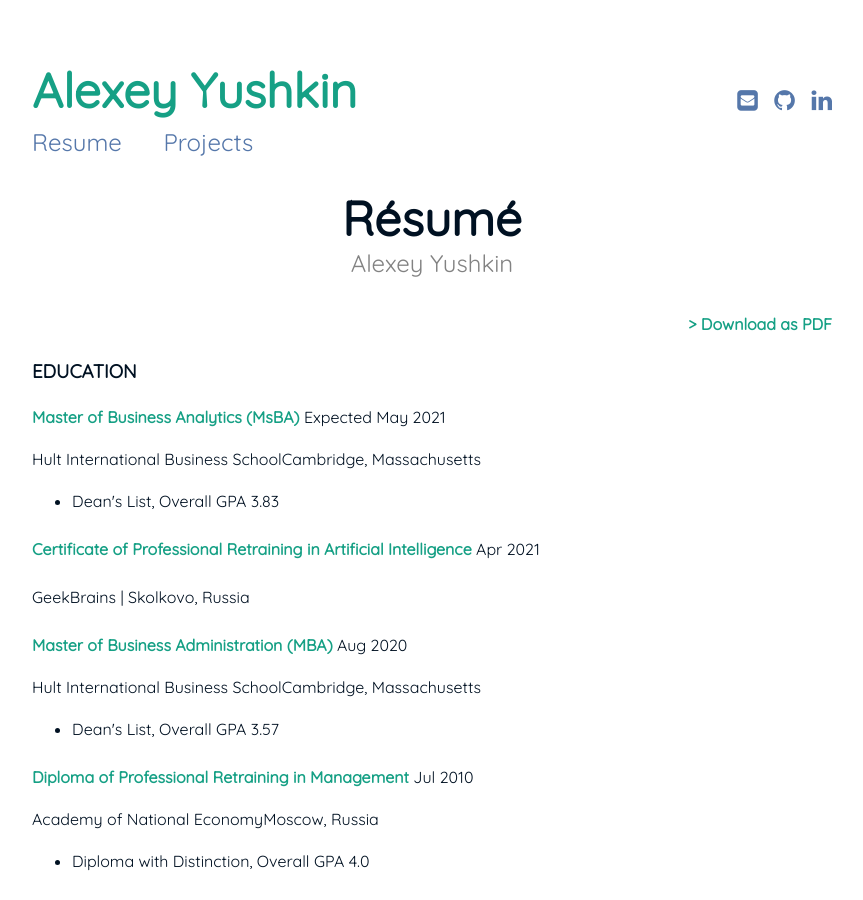
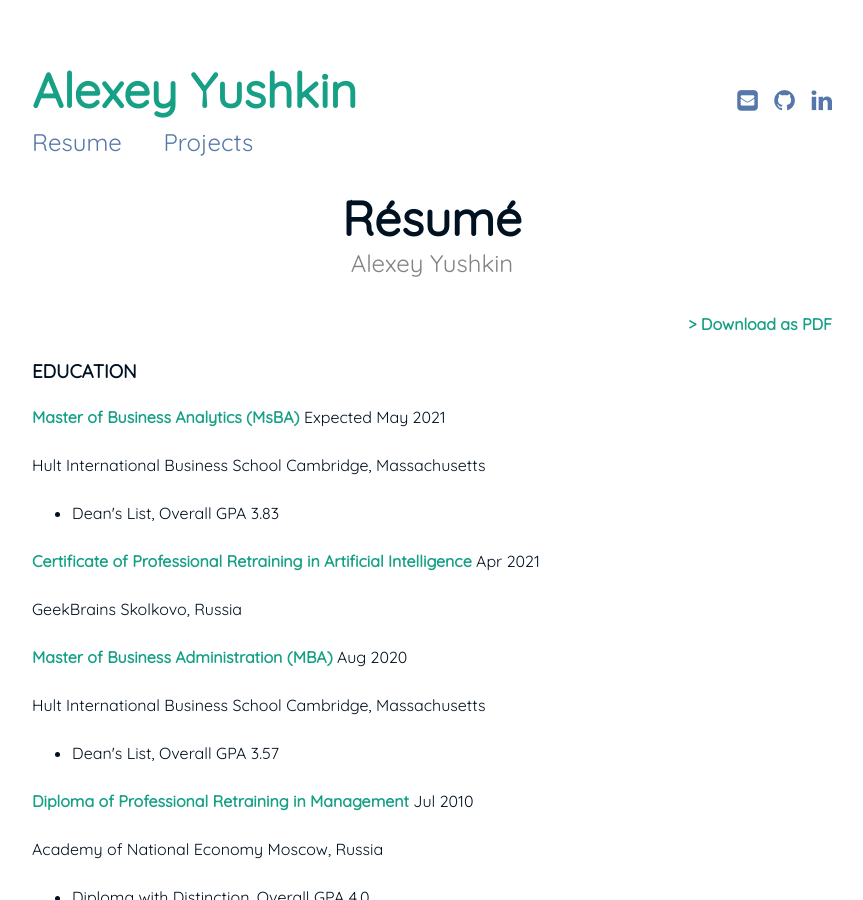
Before and after one commit to alexyushkin/alexyushkin.github.io, a Jekyll site: the page built from resume.md, in a window 1280 px wide and 900 px high. Shown: the whole window, without its empty margins (208-1071 px from the left). Built offline with Jekyll 4.4.1, drawn with Linux system fonts in a browser that asks for light colours; some of the changed text lies outside the part shown.

```diff
--- a/resume.md
+++ b/resume.md
@@ -11,33 +11,33 @@ subtitle: Alexey Yushkin
 
 **Master of Business Analytics (MsBA)**   Expected May 2021
 
-Hult International Business School | Cambridge, Massachusetts
+Hult International Business School   Cambridge, Massachusetts
 
 - Dean&#39;s List, Overall GPA 3.83
 <br>
 
 **Certificate of Professional Retraining in Artificial Intelligence**   Apr 2021
 
-GeekBrains | Skolkovo, Russia
+GeekBrains   Skolkovo, Russia
 <br>
 
 **Master of Business Administration (MBA)**   Aug 2020
 
-Hult International Business School | Cambridge, Massachusetts
+Hult International Business School   Cambridge, Massachusetts
 
 - Dean&#39;s List, Overall GPA 3.57
 <br>
 
 **Diploma of Professional Retraining in Management**   Jul 2010
 
-Academy of National Economy | Moscow, Russia
+Academy of National Economy   Moscow, Russia
 
 - Diploma with Distinction, Overall GPA 4.0
 <br>
 
 **Master of Electronics and Communication Engineering (ECE)**   Mar 1993
 
-Moscow Institute of Engineers of Civil Aviation | Moscow, Russia
+Moscow Institute of Engineers of Civil Aviation   Moscow, Russia
 
 - Diploma with Distinction, Overall GPA 3.98
 - Deputy Team Leader
```
